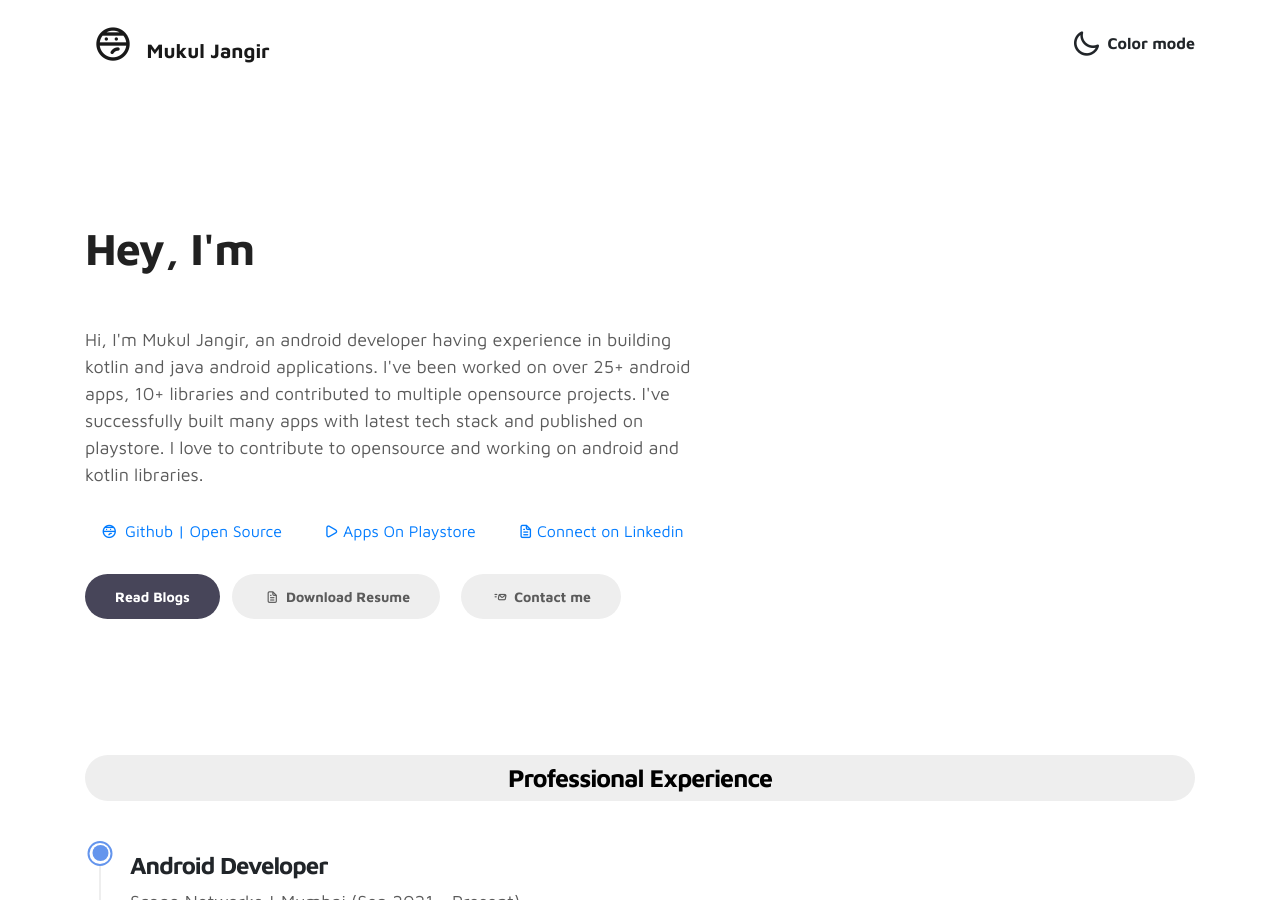
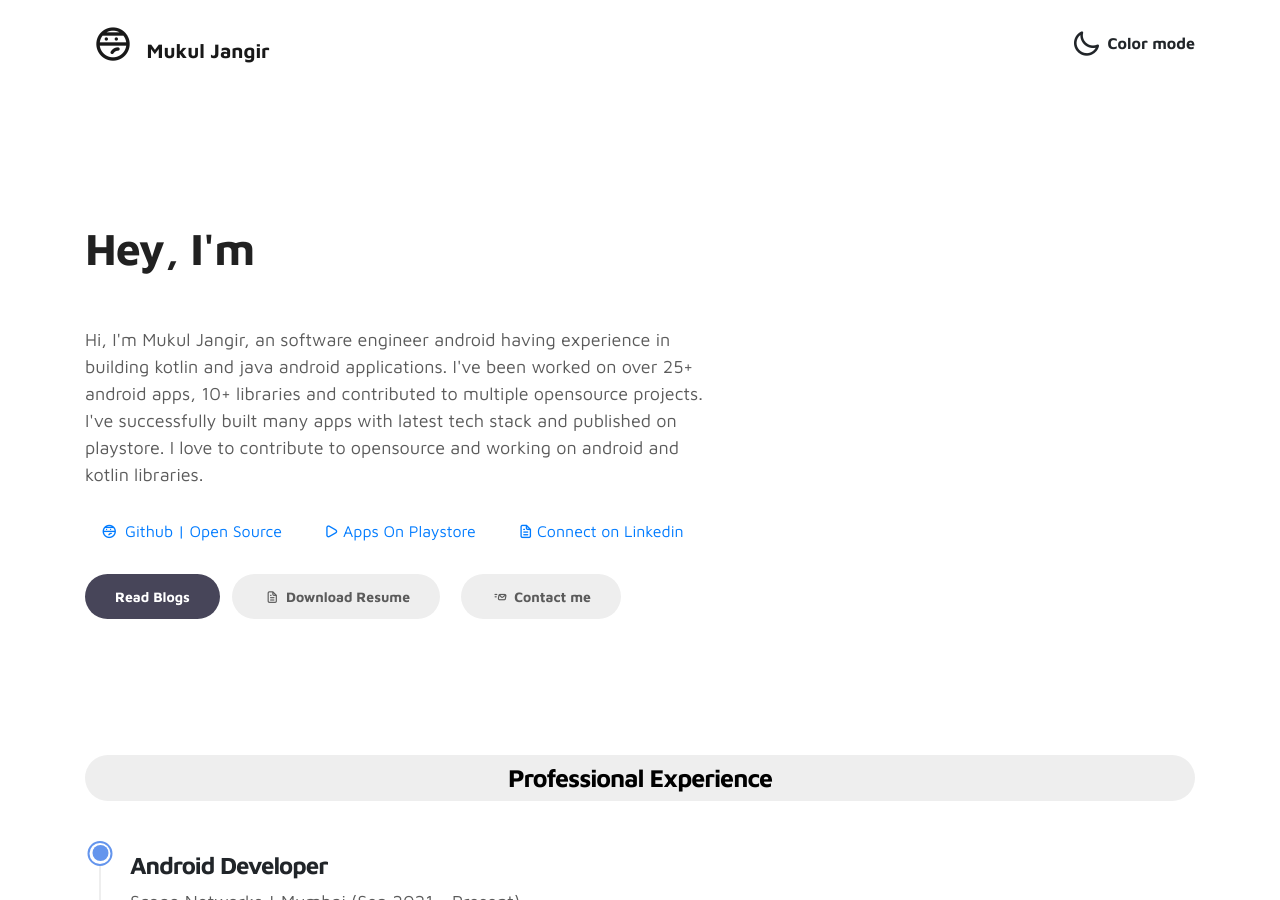
Before and after one commit to Mukuljangir372/mukuljangir372.github.io, a Jekyll site: the page index.html, which Jekyll copies as it is, in a window 1280 px wide and 900 px high. Built offline with Jekyll 4.4.1, drawn with Linux system fonts in a browser that asks for light colours.

Commit message:
Update index.html

```diff
--- a/index.html
+++ b/index.html
@@ -75,7 +75,7 @@
             </h1>
 
             <div class="p-top-margin">
-              Hi, I'm Mukul Jangir, an android developer having experience in building kotlin and java android
+              Hi, I'm Mukul Jangir, an software engineer android having experience in building kotlin and java android
               applications.
               I've been worked on over 25+ android apps, 10+ libraries and contributed to multiple opensource projects.
               I've successfully built many apps with latest tech stack and published on playstore.
```
